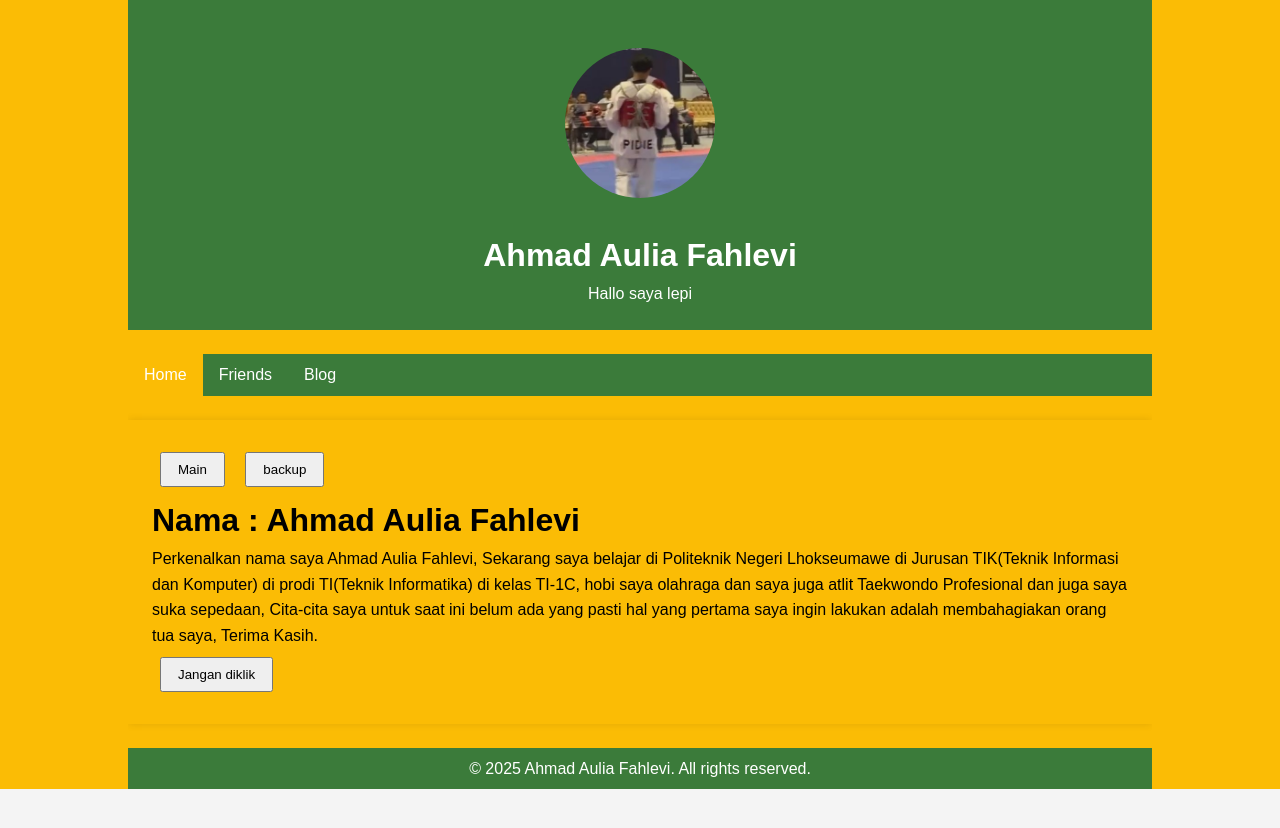
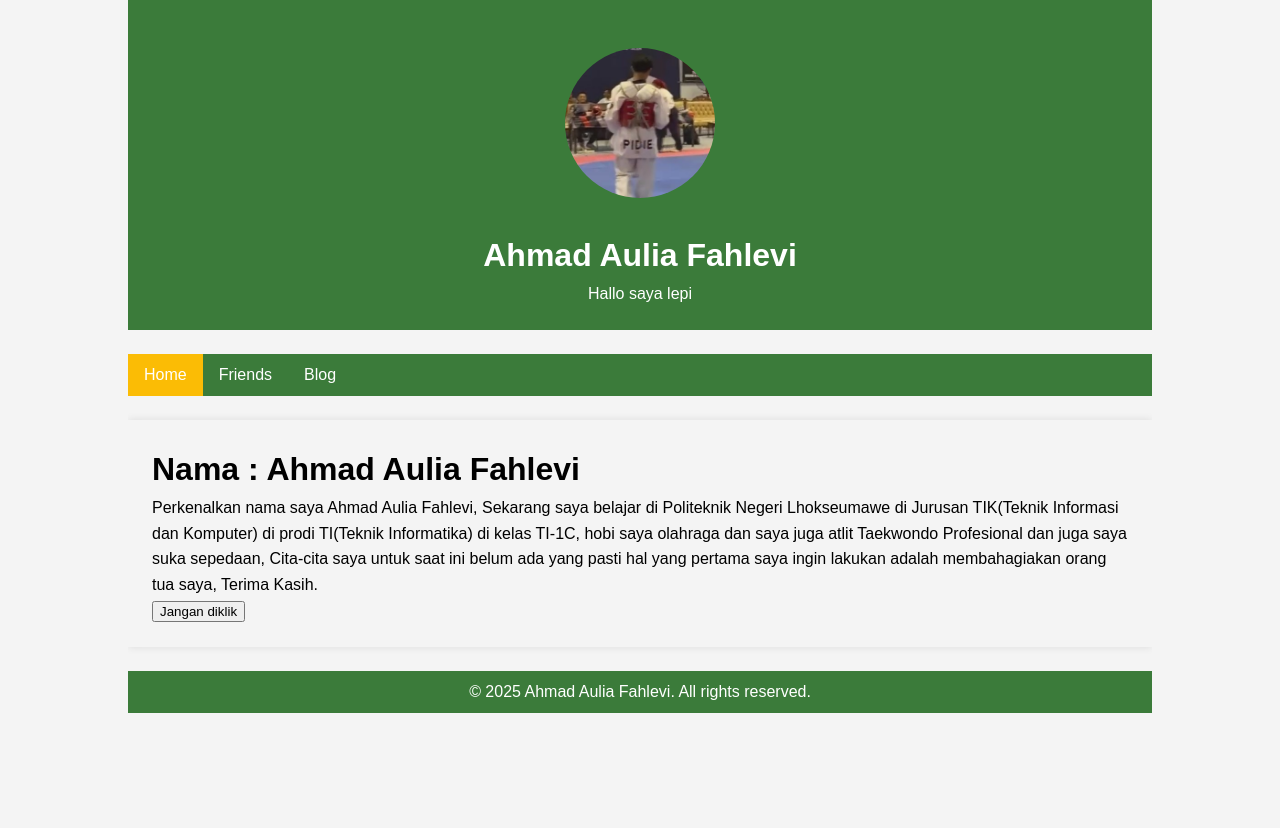
Before and after one commit to lepii1/lepii1.github.io, a Jekyll site: the page built from index.html, in a window 1280 px wide. Shown: the top 828 px of the page. Built offline with Jekyll 4.4.1, drawn with Linux system fonts in a browser that asks for light colours.

Commit message:
initial commit

```diff
--- a/_layouts/default.html
+++ b/_layouts/default.html
@@ -23,7 +23,6 @@
 
 </head>
 <body>
-<div id="branch1" class="branch-section active">
     <div class="container">
         <header>
             <img src="{{ site.baseurl }}/assets/images/myfoto.jpg" alt="Profile Picture" class="profile-picture">
@@ -43,6 +42,5 @@
             <p>&copy; {{ site.time | date: '%Y' }} {{ site.title }}. All rights reserved.</p>
         </footer>
     </div>
-</div>
 </body>
 </html>
--- a/_sass/edit.scss
+++ b/_sass/edit.scss
@@ -84,7 +84,3 @@
 .active {
     background-color: $secondary-color;
 }
-
-.branch-section {display: none;}
-.active {display: block;}
-button {margin: 0.5rem; padding: 0.5rem 1rem; cursor: pointer;}
--- a/assets/js/scripts.js
+++ b/assets/js/scripts.js
@@ -78,14 +78,3 @@
     filterSelection("all");
     typeText();
   };
-
-
-function showBranch(branchId) {
-  // Sembunyikan semua konten
-  document.querySelectorAll('.branch-section').forEach(section => {
-    section.classList.remove('active');
-  });
-
-  // Tampilkan konten sesuai tombol yang dipilih
-  document.getElementById(branchId).classList.add('active');
-}
--- a/index.html
+++ b/index.html
@@ -3,10 +3,6 @@
 title: Home
 ---
 
-<div>
-    <button onclick="showBranch('main')">Main</button>
-    <button onclick="showBranch('backup')">backup</button>
-</div>
 
     <h1>Nama : Ahmad Aulia Fahlevi</h1>
     <p>Perkenalkan nama saya Ahmad Aulia Fahlevi, Sekarang saya belajar di Politeknik Negeri Lhokseumawe
```
